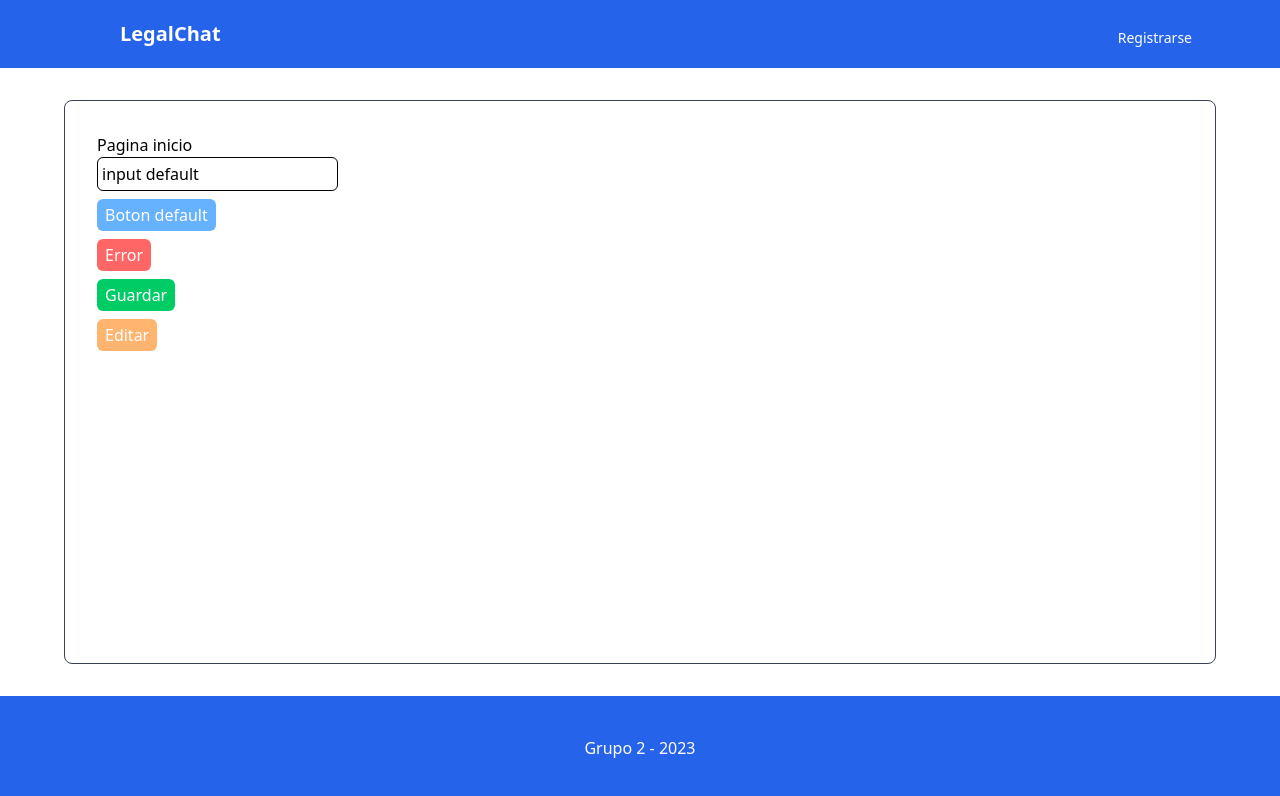
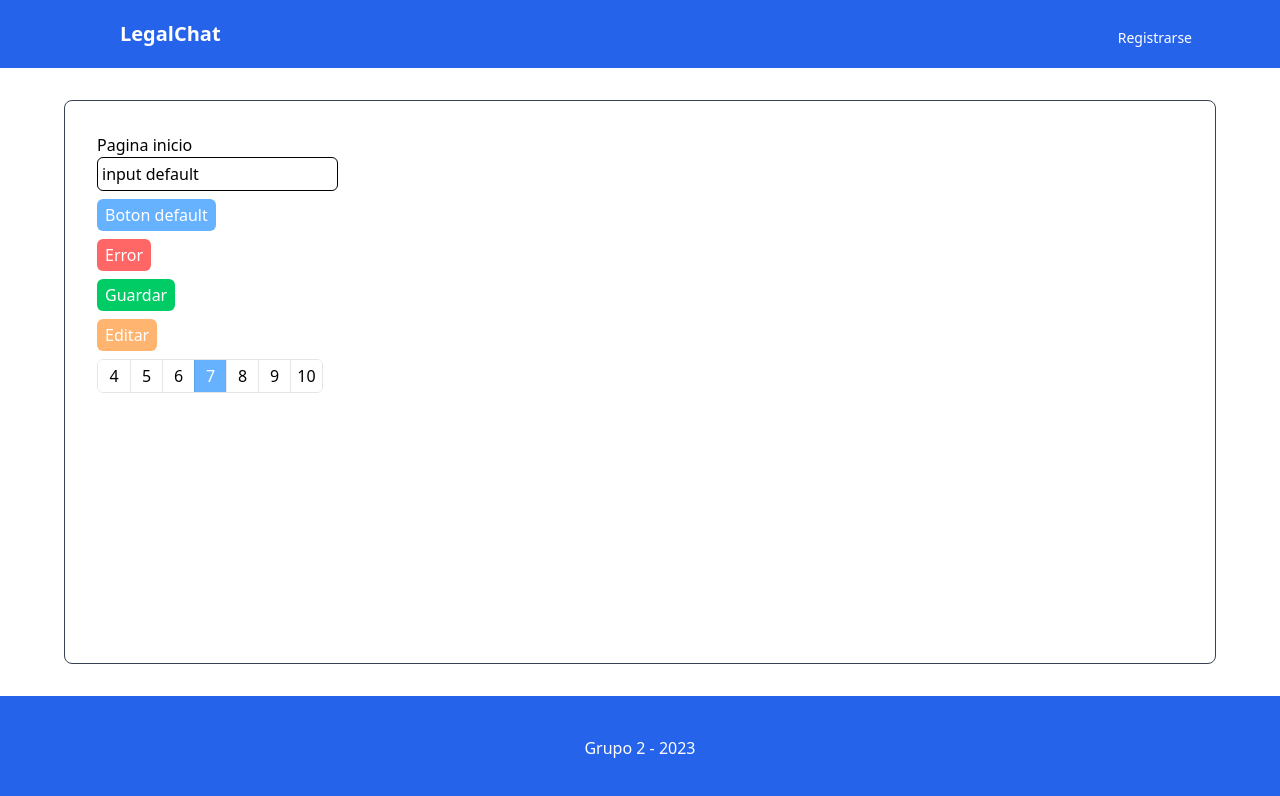
Before and after one commit to ql17001/legal_chat_frontend, a Next.js app: page / in a window 1280 px wide. Shown: the top 796 px of the page. Built offline with nearby package versions, Linux system fonts and the light colour scheme.

Commit message:
✨ Add Pagination component

```diff
--- a/app/page.tsx
+++ b/app/page.tsx
@@ -1,3 +1,5 @@
+'use client'
+import Pagination from '@/components/Pagination'
 import Image from 'next/image'
 
 
@@ -15,6 +17,8 @@ export default function Home() {
         <button className=' boton-guardar'>Guardar</button>
 
         <button className='boton-editar'>Editar</button>
+
+        <Pagination currentPage={7} totalPages={20} onClick={(newPage) => alert(newPage)}/>
       </div>
     </main>
   )
--- /dev/null
+++ b/components/Pagination/index.tsx
@@ -0,0 +1,58 @@
+'use client';
+import React from 'react';
+
+interface IProperties {
+  currentPage: number;
+  totalPages: number;
+  onClick: (newPage:number) => void;
+}
+
+const Pagination = ({ currentPage, totalPages, onClick }:IProperties) => {
+  const getPagesToRender = () => {
+    let pagesToRender = [];
+
+    let index = -3;
+
+    while (pagesToRender.length < 7) {
+      const newPage = currentPage + index;
+      if (newPage <= totalPages) {
+        if (newPage > 0) {
+          pagesToRender.push(newPage);
+        }
+        index++;
+      } else {
+        break;
+      }
+    }
+
+    while (pagesToRender.length < 7 && pagesToRender[0] !== 1) {
+      pagesToRender = [pagesToRender[0] - 1, ...pagesToRender];
+    }
+    return pagesToRender;
+  };
+
+  return (
+    <section className="flex flex-row border border-black/10 rounded-md overflow-hidden">
+      {getPagesToRender().map((page, index) => {
+        const handleOnClick = () => {
+          onClick(page);
+        };
+        return (
+          <button
+            onClick={handleOnClick}
+            className={`rounded-none p-1 aspect-square w-8 text-center ${
+              index === 0 ? '' : 'border-l'
+            } ${
+              page === currentPage ? ' bg-theme-blue text-white' : 'bg-white text-black hover:bg-theme-blue/25'
+            } border-black/10`}
+            key={page}
+          >
+            {page}
+          </button>
+        );
+      })}
+    </section>
+  );
+};
+
+export default Pagination;
```
